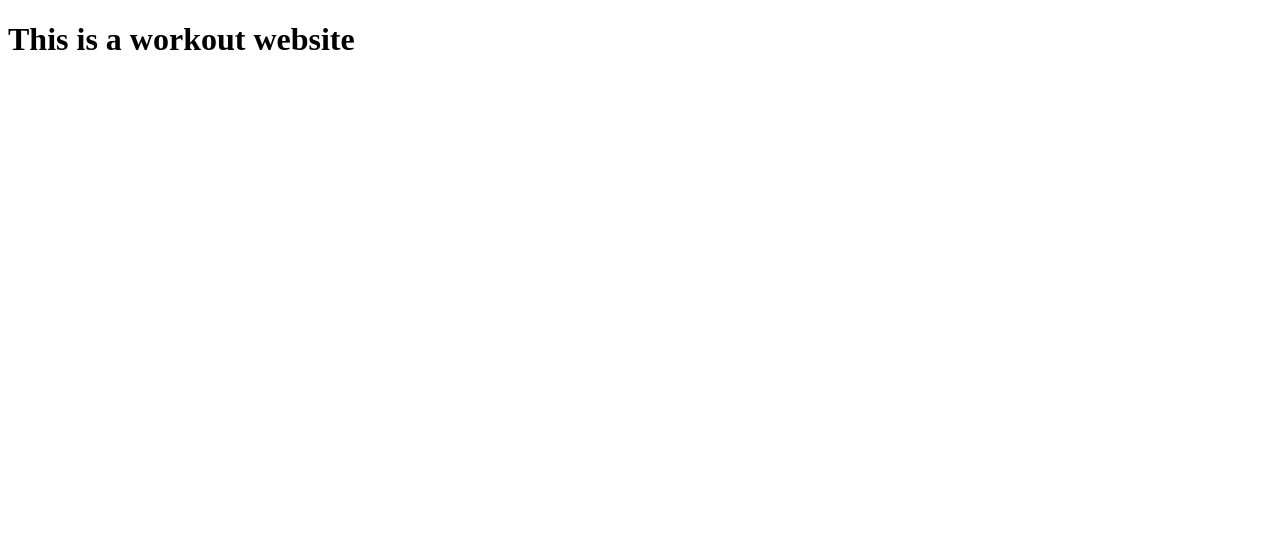
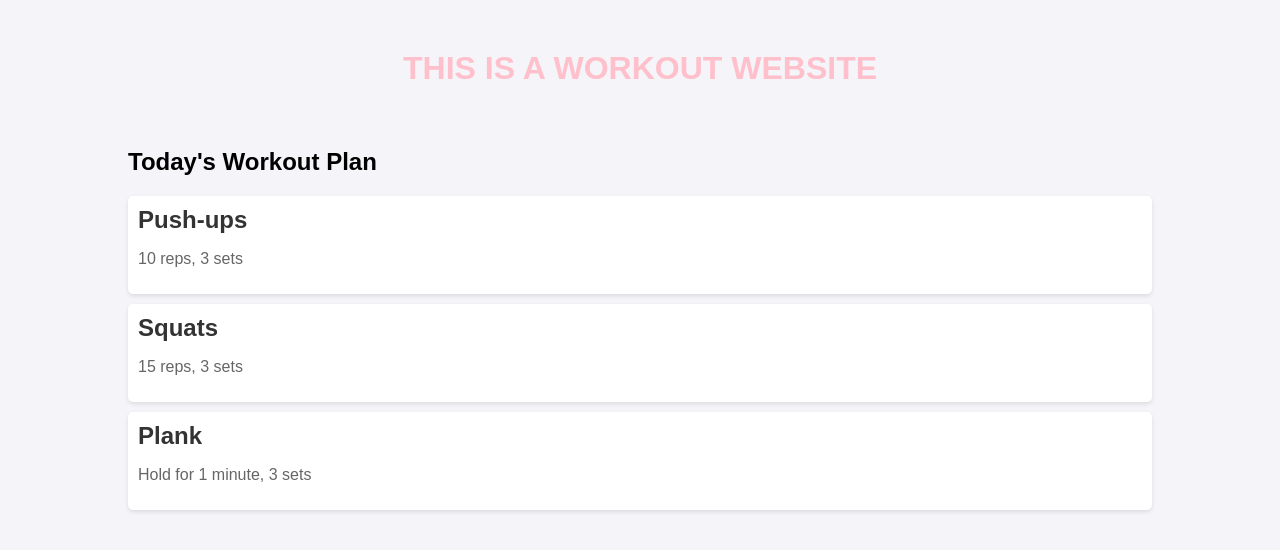
Before and after one commit to StylianosNicolaou/Workout, a plain HTML site: page index.html in a window 1280 px wide. Drawn offline with Linux system fonts and the light colour scheme.

Commit message:
new commit

```diff
--- a/index.html
+++ b/index.html
@@ -2,8 +2,68 @@
 <html>
   <head>
     <title>Workout</title>
+    <style>
+      body {
+        font-family: Arial, sans-serif;
+        background-color: #f4f4f9;
+        margin: 0;
+        padding: 0;
+      }
+
+      h1 {
+        color: pink;
+        text-align: center;
+        margin-top: 50px;
+        text-transform: uppercase;
+      }
+
+      .container {
+        width: 80%;
+        margin: 0 auto;
+        padding: 20px;
+      }
+
+      .exercise-list {
+        list-style-type: none;
+        padding: 0;
+      }
+
+      .exercise-item {
+        background-color: #fff;
+        margin: 10px 0;
+        padding: 10px;
+        border-radius: 5px;
+        box-shadow: 0 2px 4px rgba(0, 0, 0, 0.1);
+      }
+
+      .exercise-item h2 {
+        margin: 0;
+        color: #333;
+      }
+
+      .exercise-item p {
+        color: #666;
+      }
+    </style>
   </head>
   <body>
     <h1>This is a workout website</h1>
+    <div class="container">
+      <h2>Today's Workout Plan</h2>
+      <ul class="exercise-list">
+        <li class="exercise-item">
+          <h2>Push-ups</h2>
+          <p>10 reps, 3 sets</p>
+        </li>
+        <li class="exercise-item">
+          <h2>Squats</h2>
+          <p>15 reps, 3 sets</p>
+        </li>
+        <li class="exercise-item">
+          <h2>Plank</h2>
+          <p>Hold for 1 minute, 3 sets</p>
+        </li>
+      </ul>
+    </div>
   </body>
 </html>
```
